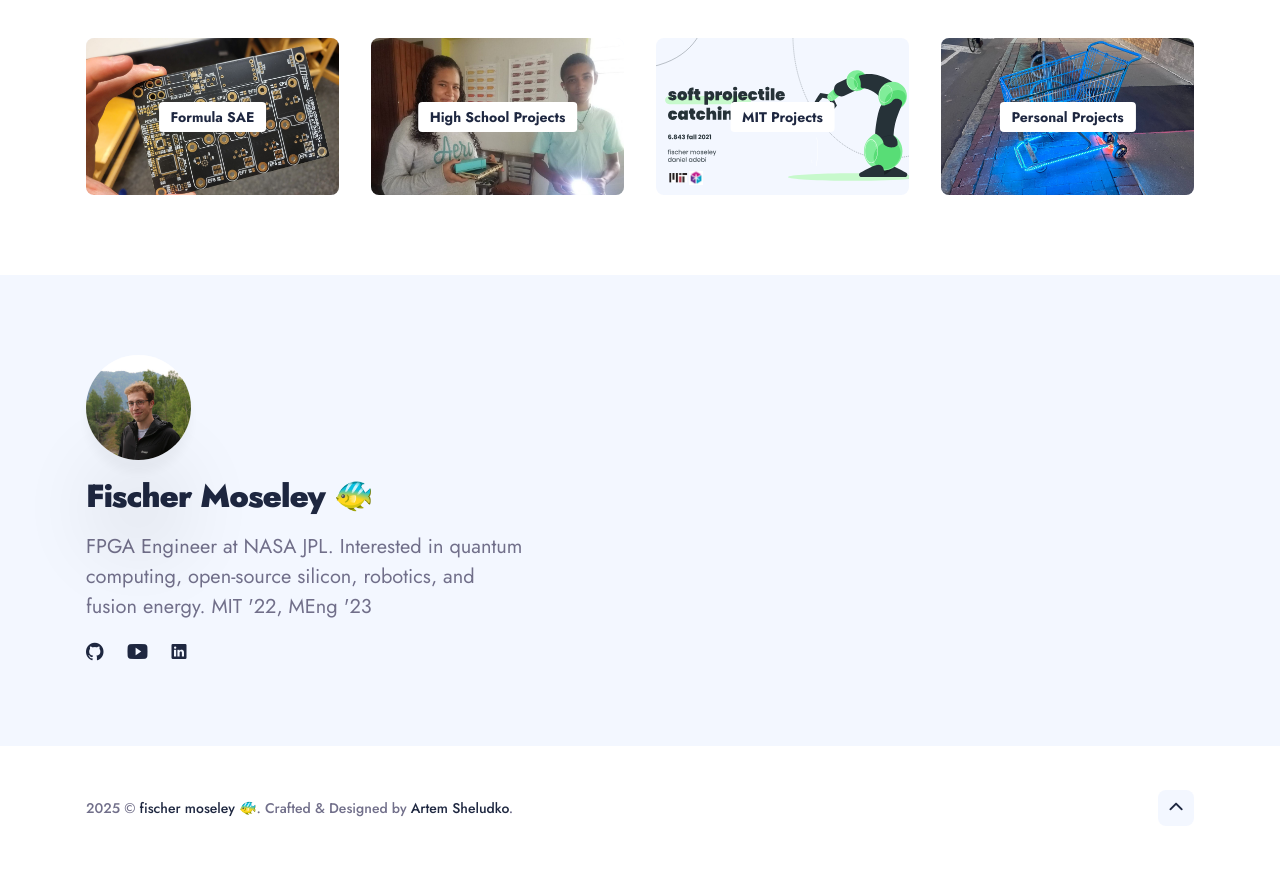
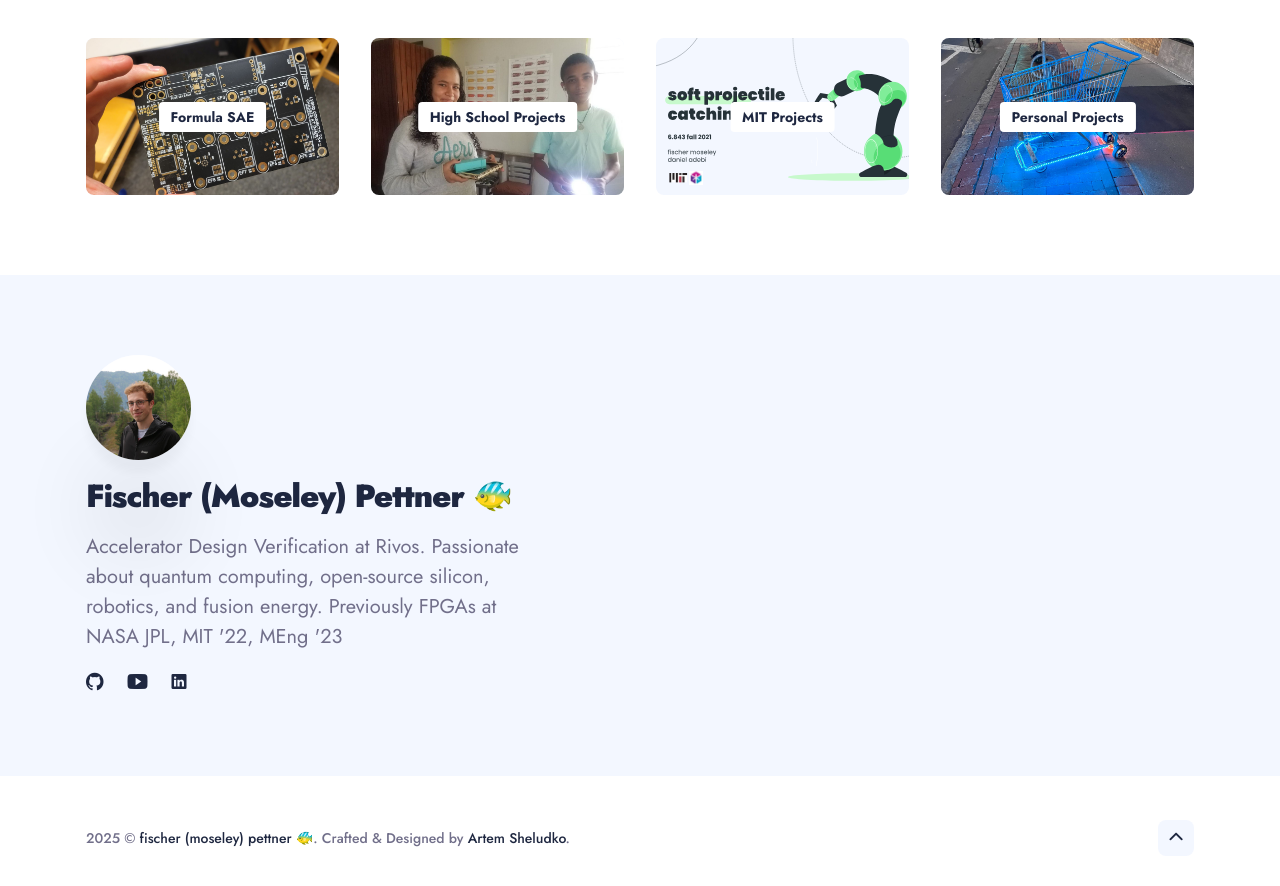
Before and after one commit to fischermoseley/fischermoseley, a Jekyll site: the page built from index.html, in a window 1280 px wide and 900 px high, scrolled down 2247 px. Shown: the top 886 px of the window. Built offline with Jekyll 4.4.1, drawn with Linux system fonts in a browser that asks for light colours; nearby versions of some CDN libraries; the list of posts is cut into pages by our own code; some of the changed text lies outside the part shown.

Commit message:
moseley to pettner

```diff
--- a/_config.yml
+++ b/_config.yml
@@ -1,6 +1,6 @@
 #-------------------------------
 # Site Settings
-title: fischer moseley 🐠
+title: fischer (moseley) pettner 🐠
 logo: # You can add own logo. For example '/images/logo.png'.
 description: Menca personal blogging theme for Jekyll
 baseurl: "" # the subpath of your site, e.g. /blog
@@ -11,8 +11,8 @@ color_scheme: auto # You can choose three modes auto, light, and dark. By defaul
 #-------------------------------
 # Author Settings
 author:
-  author__name: Fischer Moseley 🐠
-  author__bio: "FPGA Engineer at NASA JPL. Interested in quantum computing, open-source silicon, robotics, and fusion energy. MIT '22, MEng '23"
+  author__name: Fischer (Moseley) Pettner 🐠
+  author__bio: "Accelerator Design Verification at Rivos. Passionate about quantum computing, open-source silicon, robotics, and fusion energy. Previously FPGAs at NASA JPL, MIT '22, MEng '23"
   author__avatar: '/images/headshot.jpg'
 
 social:
```
